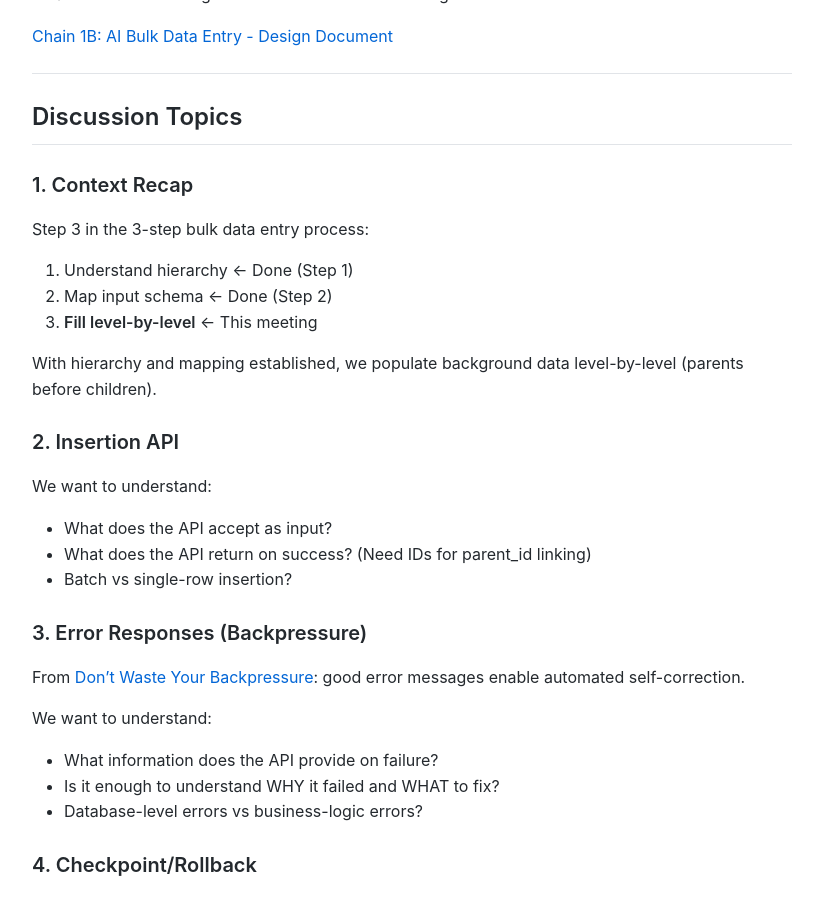
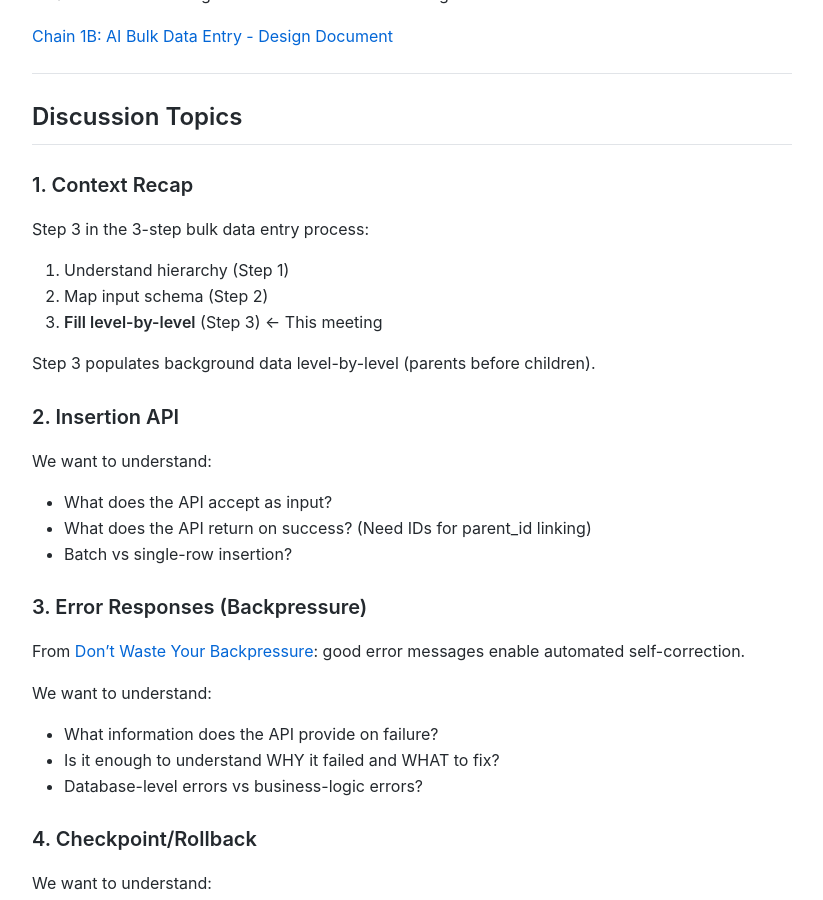
Before and after one commit to MariusWilsch/public-wilsch-ai-pages, a Jekyll site: the page built from project/archibus-fm-assistant/ryan-meeting-agenda-step3-insertion-api.md, in a window 1280 px wide and 900 px high, scrolled down 686 px. Shown: the whole window, without its empty margins (228-1051 px from the left). Built offline with Jekyll 4.4.1, drawn with Linux system fonts in a browser that asks for light colours; our own code applies the rules of GitHub Pages for plain Markdown files.

Commit message:
Sync from hippocampus 2026-02-02

```diff
--- a/project/archibus-fm-assistant/ryan-meeting-agenda-step3-insertion-api.md
+++ b/project/archibus-fm-assistant/ryan-meeting-agenda-step3-insertion-api.md
@@ -26,11 +26,11 @@ Please review the design document before the meeting:
 ### 1. Context Recap
 
 Step 3 in the 3-step bulk data entry process:
-1. Understand hierarchy ← Done (Step 1)
-2. Map input schema ← Done (Step 2)
-3. **Fill level-by-level** ← This meeting
+1. Understand hierarchy (Step 1)
+2. Map input schema (Step 2)
+3. **Fill level-by-level** (Step 3) ← This meeting
 
-With hierarchy and mapping established, we populate background data level-by-level (parents before children).
+Step 3 populates background data level-by-level (parents before children).
 
 ### 2. Insertion API
 
```
